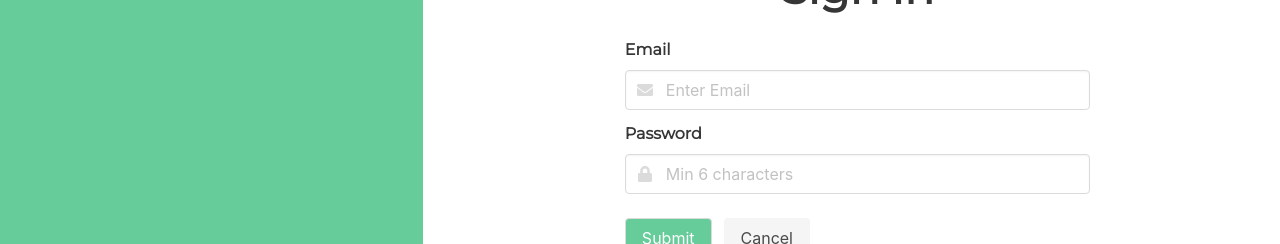
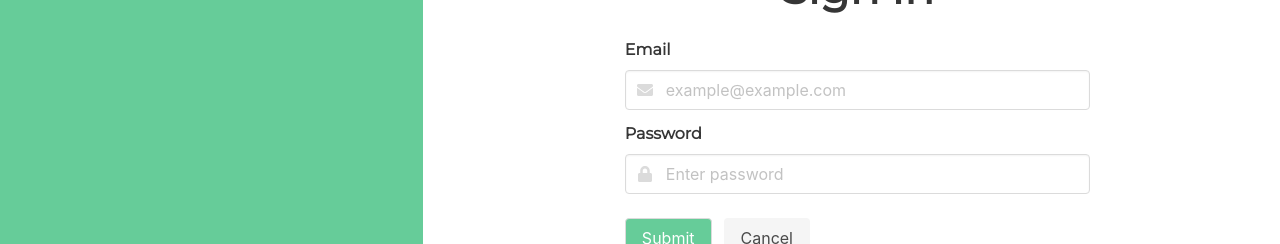
Before and after one commit to itsnitinr/driwwwle-old, a React (Create React App) app in the folder client/: page /signin in a window 1280 px wide. Shown: the part 253-497 px from the top of the page. Built offline with nearby package versions, Linux system fonts and the light colour scheme.

Commit message:
Add onChange and onSubmit functionality to sign in form

```diff
--- a/client/src/pages/signin-page/SigninPage.component.jsx
+++ b/client/src/pages/signin-page/SigninPage.component.jsx
@@ -1,4 +1,4 @@
-import React from "react";
+import React, { useState } from "react";
 import { Link } from "react-router-dom";
 
 import AuthLeftPane from "../../components/auth-left-pane/AuthLeftPane.component";
@@ -6,6 +6,20 @@ import AuthLeftPane from "../../components/auth-left-pane/AuthLeftPane.component
 import "./SigninPage.styles.css";
 
 const SigninPage = () => {
+  const [formData, setFormData] = useState({
+    email: "",
+    password: "",
+  });
+  const { email, password } = formData;
+
+  const onChange = (e) =>
+    setFormData({ ...formData, [e.target.name]: e.target.value });
+
+  const onSubmit = (e) => {
+    e.preventDefault();
+    console.log(formData);
+  };
+
   return (
     <section id="signin">
       <div className="columns">
@@ -15,14 +29,17 @@ const SigninPage = () => {
         <div className="column">
           <div className="container" id="signin-right">
             <h1 className="title">Sign In</h1>
-            <form action="#" method="POST">
+            <form onSubmit={(e) => onSubmit(e)}>
               <div className="field">
                 <label className="label">Email</label>
                 <div className="control has-icons-left">
                   <input
                     className="input"
                     type="email"
-                    placeholder="Enter Email"
+                    placeholder="example@example.com"
+                    name="email"
+                    value={email}
+                    onChange={(e) => onChange(e)}
                     required
                   />
                   <span className="icon is-small is-left">
@@ -36,7 +53,10 @@ const SigninPage = () => {
                   <input
                     className="input"
                     type="password"
-                    placeholder="Min 6 characters"
+                    placeholder="Enter password"
+                    name="password"
+                    value={password}
+                    onChange={(e) => onChange(e)}
                   />
                   <span className="icon is-small is-left">
                     <i className="fas fa-lock"></i>
```
